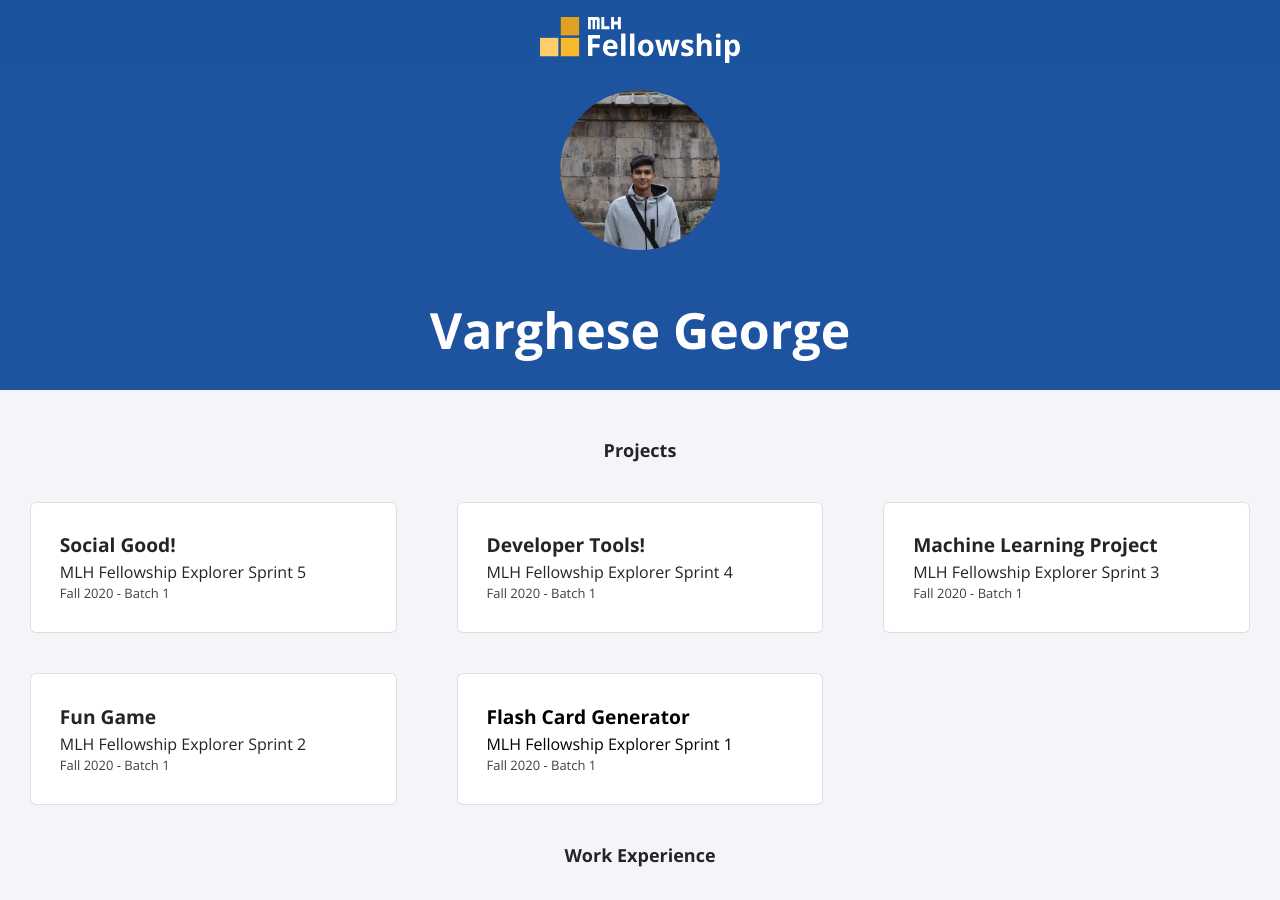
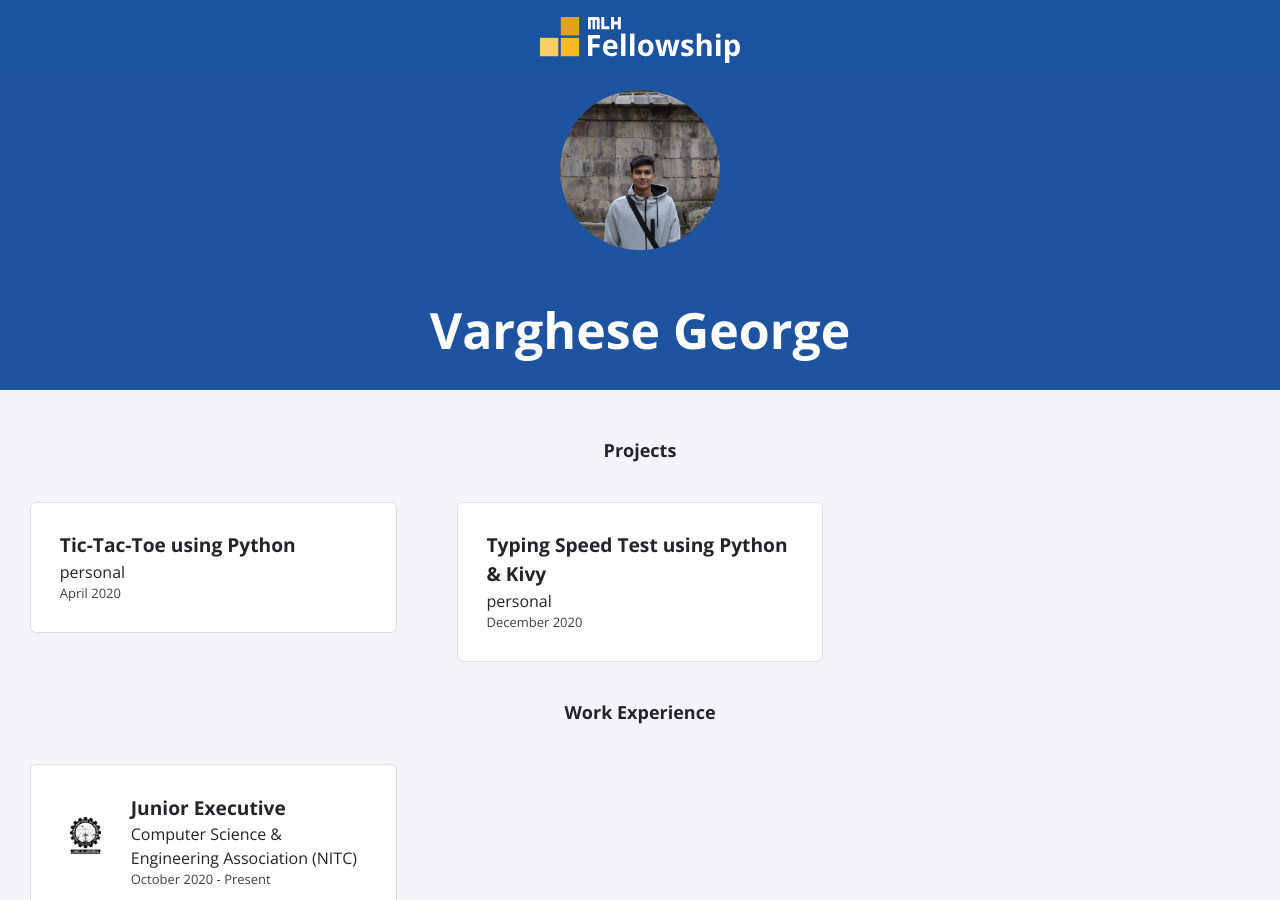
Before and after one commit to varghese1508/varghese1508.github.io, a Jekyll site: the page built from index.html, in a window 1280 px wide and 900 px high. Built offline with Jekyll 4.4.1, drawn with Linux system fonts in a browser that asks for light colours; nearby versions of some CDN libraries.

Commit message:
added non existent projects

```diff
--- a/_data/projects.yml
+++ b/_data/projects.yml
@@ -1,20 +1,7 @@
-- title: Social Good!
-  event: MLH Fellowship Explorer Sprint 5
-  date: Fall 2020 - Batch 1
+- title: Tic-Tac-Toe using Python
+  event: personal
+  date: April 2020
 
-- title: Developer Tools!
-  event: MLH Fellowship Explorer Sprint 4
-  date: Fall 2020 - Batch 1
-
-- title: Machine Learning Project
-  event: MLH Fellowship Explorer Sprint 3
-  date: Fall 2020 - Batch 1
-
-- title: Fun Game
-  event: MLH Fellowship Explorer Sprint 2
-  date: Fall 2020 - Batch 1
-
-- title: Flash Card Generator
-  event: MLH Fellowship Explorer Sprint 1
-  date: Fall 2020 - Batch 1
-  page-name: sprint1
+- title: Typing Speed Test using Python & Kivy
+  event: personal
+  date: December 2020
```
